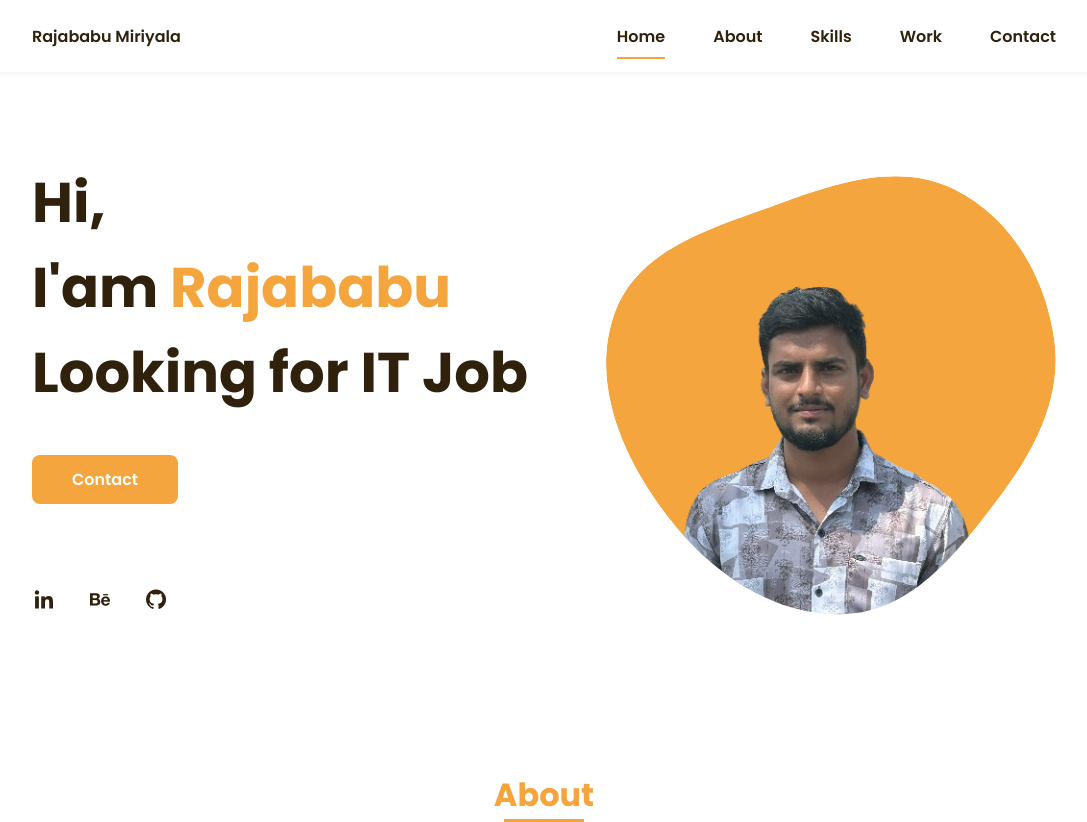
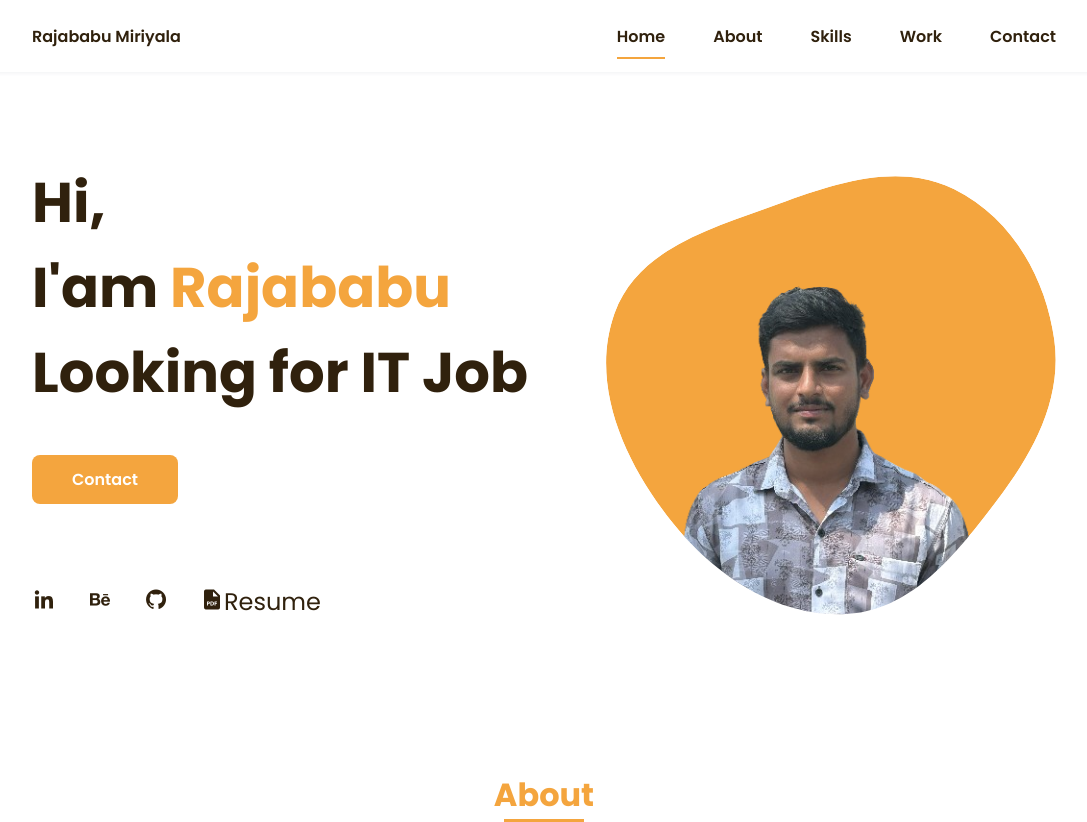
Before and after one commit to Miriyala-Rajababu/My_Portfolio, a plain HTML site: page index.html in a window 1280 px wide. Shown: the top 822 px of the page, without its empty margins (96-1183 px from the left). Drawn offline with nearby package versions, Linux system fonts and the light colour scheme.

Commit message:
Update index.html
upload resume

```diff
--- a/index.html
+++ b/index.html
@@ -57,6 +57,12 @@
                     <a href="https://www.linkedin.com/in/rajababu-miriyala-51a26a2a0?lipi=urn%3Ali%3Apage%3Ad_flagship3_profile_view_base_contact_details%3Bvn8h%2BmTSSJGItjVkI4Vo7g%3D%3D" target="_blank" class="home__social-icon"><i class='bx bxl-linkedin'></i></a>
                     <a href="" target="_blank" class="home__social-icon"><i class='bx bxl-behance' ></i></a>
                     <a href="https://github.com/Miriyala" target="_blank" class="home__social-icon"><i class='bx bxl-github' ></i></a>
+
+                    <a href="/assets/img/python developer _resume.pdf" target="_blank" class="home__social-icon">
+                        <i class='bx bxs-file-pdf'></i>Resume
+                    </a>
+                    </style>
+
                 </div>
 
                 <div class="home__img">
```
